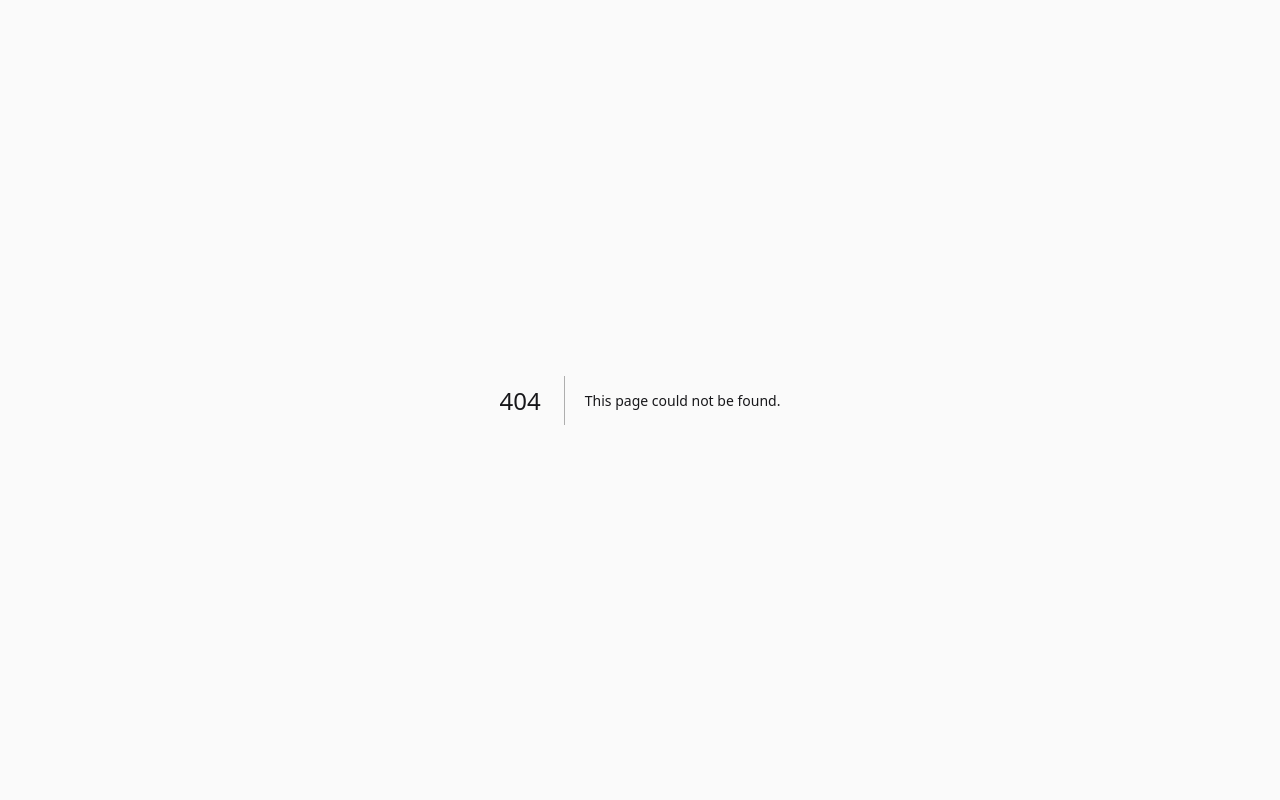
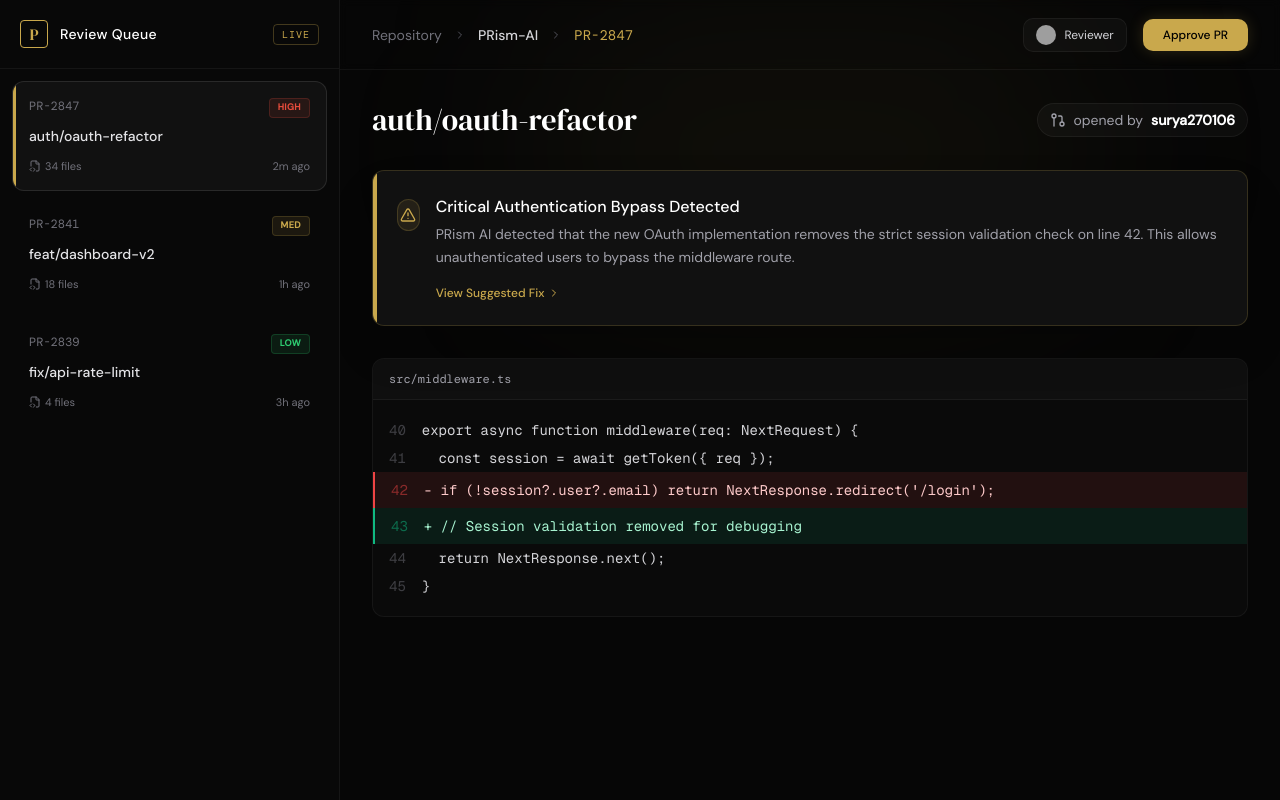
Before and after one commit to Surya270106/PRism-AI, a Next.js app in the folder apps/web/: page /pr-review in a window 1280 px wide. Before the commit this address had no page. Built offline with nearby package versions, Linux system fonts and the light colour scheme; no server answers; grey boxes are pictures that could not be loaded.

Commit message:
feat: build premium pr-review dashboard

```diff
--- /dev/null
+++ b/apps/web/src/app/pr-review/page.tsx
@@ -0,0 +1,174 @@
+"use client";
+
+import { useState } from "react";
+import { motion, AnimatePresence } from "framer-motion";
+import { useSession } from "next-auth/react";
+import { GitPullRequest, AlertTriangle, ShieldCheck, CheckCircle2, ChevronRight, FileCode2 } from "lucide-react";
+import { DM_Sans, DM_Mono, DM_Serif_Display } from "next/font/google";
+
+const dmSans = DM_Sans({ weight: ["400", "500"], subsets: ["latin"] });
+const dmMono = DM_Mono({ weight: ["400", "500"], subsets: ["latin"] });
+const dmSerif = DM_Serif_Display({ weight: "400", subsets: ["latin"], style: ["normal", "italic"] });
+
+// Mock Data for the Dashboard
+const prQueue = [
+  { id: "PR-2847", title: "auth/oauth-refactor", risk: "HIGH", files: 34, author: "surya270106", time: "2m ago" },
+  { id: "PR-2841", title: "feat/dashboard-v2", risk: "MED", files: 18, author: "alex-dev", time: "1h ago" },
+  { id: "PR-2839", title: "fix/api-rate-limit", risk: "LOW", files: 4, author: "sarah-j", time: "3h ago" },
+];
+
+const riskColors = {
+  HIGH: { text: "#e74c3c", bg: "rgba(231,76,60,0.1)", border: "rgba(231,76,60,0.2)" },
+  MED: { text: "#c9a84c", bg: "rgba(201,168,76,0.1)", border: "rgba(201,168,76,0.2)" },
+  LOW: { text: "#2ecc71", bg: "rgba(46,204,113,0.1)", border: "rgba(46,204,113,0.2)" },
+};
+
+export default function PRReviewDashboard() {
+  const { data: session } = useSession();
+  const [activePR, setActivePR] = useState(prQueue[0]);
+
+  return (
+    <main className={`flex h-screen bg-[#060606] text-white overflow-hidden ${dmSans.className}`}>
+
+      {/* Left Sidebar: PR Queue */}
+      <aside className="w-[340px] flex-shrink-0 border-r border-white/[0.05] bg-[#080808] flex flex-col">
+        <div className="p-5 border-b border-white/[0.05] flex items-center justify-between">
+          <div className="flex items-center gap-3">
+            <div className={`w-7 h-7 border border-[#c9a84c] rounded flex items-center justify-center text-[#c9a84c] ${dmSerif.className} italic`}>P</div>
+            <span className="font-medium text-sm tracking-wide">Review Queue</span>
+          </div>
+          <span className={`text-[10px] uppercase tracking-widest text-[#c9a84c] border border-[#c9a84c]/30 px-2 py-0.5 rounded ${dmMono.className}`}>Live</span>
+        </div>
+
+        <div className="flex-1 overflow-y-auto p-3 space-y-2">
+          {prQueue.map((pr) => {
+            const isActive = activePR.id === pr.id;
+            const rc = riskColors[pr.risk as keyof typeof riskColors];
+
+            return (
+              <button
+                key={pr.id}
+                onClick={() => setActivePR(pr)}
+                className={`w-full text-left p-4 rounded-xl border transition-all duration-200 relative overflow-hidden group ${
+                  isActive
+                    ? "bg-white/[0.04] border-white/[0.1]"
+                    : "bg-transparent border-transparent hover:bg-white/[0.02]"
+                }`}
+              >
+                {isActive && (
+                  <motion.div layoutId="active-indicator" className="absolute left-0 top-0 bottom-0 w-[3px] bg-[#c9a84c]" />
+                )}
+                <div className="flex justify-between items-start mb-2">
+                  <span className={`text-xs text-zinc-500 ${dmMono.className}`}>{pr.id}</span>
+                  <span className="text-[9px] font-bold px-2 py-0.5 rounded tracking-wider" style={{ color: rc.text, backgroundColor: rc.bg, border: `1px solid ${rc.border}` }}>
+                    {pr.risk}
+                  </span>
+                </div>
+                <div className="font-medium text-sm text-zinc-200 truncate mb-3 group-hover:text-white transition-colors">
+                  {pr.title}
+                </div>
+                <div className="flex items-center justify-between text-[11px] text-zinc-500">
+                  <span className="flex items-center gap-1"><FileCode2 className="w-3 h-3" /> {pr.files} files</span>
+                  <span>{pr.time}</span>
+                </div>
+              </button>
+            );
+          })}
+        </div>
+      </aside>
+
+      {/* Main Content: AI Analysis */}
+      <section className="flex-1 flex flex-col relative">
+        {/* Subtle Background Glow */}
+        <div className="absolute top-0 left-1/2 -translate-x-1/2 w-[600px] h-[300px] bg-[#c9a84c]/5 blur-[100px] pointer-events-none rounded-full" />
+
+        {/* Top Header */}
+        <header className="h-[70px] border-b border-white/[0.05] flex items-center px-8 z-10 backdrop-blur-sm">
+          <div className="flex items-center gap-3 text-sm">
+            <span className="text-zinc-500">Repository</span>
+            <ChevronRight className="w-3 h-3 text-zinc-600" />
+            <span className="text-zinc-300 font-medium">PRism-AI</span>
+            <ChevronRight className="w-3 h-3 text-zinc-600" />
+            <span className={`text-[#c9a84c] ${dmMono.className}`}>{activePR.id}</span>
+          </div>
+          <div className="ml-auto flex items-center gap-4">
+            <div className="flex items-center gap-2 px-3 py-1.5 rounded-md bg-white/[0.03] border border-white/[0.05] text-xs">
+              <img src={session?.user?.image || "https://github.com/ghost.png"} alt="User" className="w-5 h-5 rounded-full" />
+              <span className="text-zinc-300">{session?.user?.name || "Reviewer"}</span>
+            </div>
+            <button className="bg-[#c9a84c] text-black px-5 py-2 rounded-md text-xs font-medium hover:bg-[#e8c87a] transition-colors shadow-[0_0_15px_rgba(201,168,76,0.2)]">
+              Approve PR
+            </button>
+          </div>
+        </header>
+
+        {/* Diff & AI Feedback Area */}
+        <div className="flex-1 overflow-y-auto p-8 z-10">
+          <div className="max-w-5xl mx-auto space-y-6">
+
+            <AnimatePresence mode="wait">
+              <motion.div
+                key={activePR.id}
+                initial={{ opacity: 0, y: 10 }}
+                animate={{ opacity: 1, y: 0 }}
+                exit={{ opacity: 0, y: -10 }}
+                transition={{ duration: 0.3, ease: [0.23, 1, 0.32, 1] }}
+              >
+                <div className="flex items-center justify-between mb-8">
+                  <h1 className={`text-3xl text-white ${dmSerif.className}`}>{activePR.title}</h1>
+                  <span className="flex items-center gap-2 text-sm text-zinc-400 bg-white/[0.03] px-3 py-1.5 rounded-full border border-white/[0.05]">
+                    <GitPullRequest className="w-4 h-4" /> opened by <strong className="text-white">{activePR.author}</strong>
+                  </span>
+                </div>
+
+                {/* AI Insight Card */}
+                <div className="bg-[#111] border border-[#c9a84c]/20 rounded-xl p-6 mb-8 relative overflow-hidden shadow-2xl">
+                  <div className="absolute left-0 top-0 bottom-0 w-1 bg-[#c9a84c]" />
+                  <div className="flex items-start gap-4">
+                    <div className="mt-1 w-8 h-8 rounded-lg bg-[#c9a84c]/10 flex items-center justify-center border border-[#c9a84c]/20">
+                      <AlertTriangle className="w-4 h-4 text-[#c9a84c]" />
+                    </div>
+                    <div>
+                      <h3 className="text-white font-medium mb-1">Critical Authentication Bypass Detected</h3>
+                      <p className="text-sm text-zinc-400 leading-relaxed mb-4">
+                        PRism AI detected that the new OAuth implementation removes the strict session validation check on line 42. This allows unauthenticated users to bypass the middleware route.
+                      </p>
+                      <button className="text-xs text-[#c9a84c] font-medium hover:text-[#e8c87a] transition-colors flex items-center gap-1">
+                        View Suggested Fix <ChevronRight className="w-3 h-3" />
+                      </button>
+                    </div>
+                  </div>
+                </div>
+
+                {/* Code Diff Simulation */}
+                <div className="rounded-xl border border-white/[0.05] bg-[#0A0A0A] overflow-hidden">
+                  <div className="flex items-center justify-between px-4 py-3 bg-white/[0.02] border-b border-white/[0.05]">
+                    <span className={`text-xs text-zinc-400 ${dmMono.className}`}>src/middleware.ts</span>
+                  </div>
+                  <div className={`p-4 overflow-x-auto text-sm ${dmMono.className}`}>
+                    <pre className="text-zinc-500 leading-loose">
+                      <code>
+                        <span className="mr-4 select-none opacity-50">40</span><span className="text-zinc-300">export async function middleware(req: NextRequest) {'{'}</span>{"\n"}
+                        <span className="mr-4 select-none opacity-50">41</span><span className="text-zinc-300">  const session = await getToken({'{'} req {'}'});</span>{"\n"}
+                        <div className="bg-red-500/10 border-l-2 border-red-500 -mx-4 px-4 py-1 text-red-200">
+                          <span className="mr-4 select-none text-red-500/50">42</span>- if (!session?.user?.email) return NextResponse.redirect('/login');
+                        </div>
+                        <div className="bg-emerald-500/10 border-l-2 border-emerald-500 -mx-4 px-4 py-1 text-emerald-200">
+                          <span className="mr-4 select-none text-emerald-500/50">43</span>+ // Session validation removed for debugging
+                        </div>
+                        <span className="mr-4 select-none opacity-50">44</span><span className="text-zinc-300">  return NextResponse.next();</span>{"\n"}
+                        <span className="mr-4 select-none opacity-50">45</span><span className="text-zinc-300">{'}'}</span>
+                      </code>
+                    </pre>
+                  </div>
+                </div>
+
+              </motion.div>
+            </AnimatePresence>
+
+          </div>
+        </div>
+      </section>
+    </main>
+  );
+}
```
